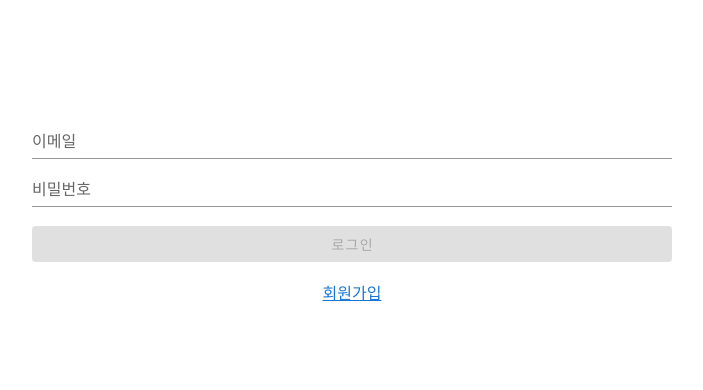
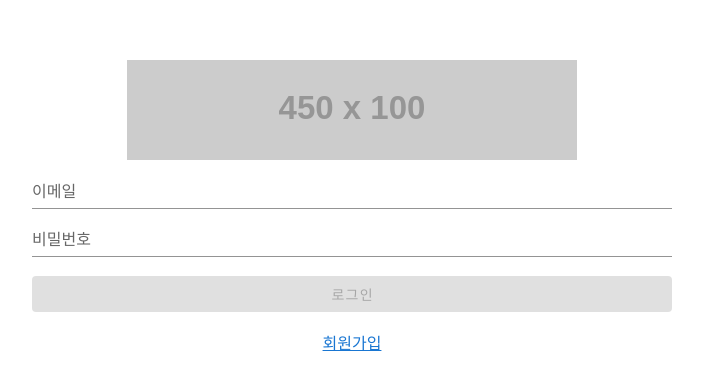
Before and after one commit to minsoo-web/db-admin-web, a Vue app: page /auth/sign-in in a window 1280 px wide. Shown: the part 192-582 px from the top of the page, without its empty margins (288-991 px from the left). Built offline with nearby package versions, Linux system fonts and the light colour scheme.

Commit message:
add: logo 추가

```diff
--- /dev/null
+++ b/src/components/Common/Logo.vue
@@ -0,0 +1,28 @@
+<template>
+  <div :style="imageStyle" class="logo-wrapper">
+    <img class="logo-image" src="https://via.placeholder.com/450x100" alt="" />
+  </div>
+</template>
+
+<script>
+  export default {
+    name: "Logo",
+    computed: {
+      imageStyle() {
+        return {
+          width: "450px",
+          height: "100px",
+        }
+      },
+    },
+  }
+</script>
+
+<style lang="scss" scoped>
+  .logo-wrapper {
+    .logo-image {
+      width: 100%;
+      height: 100%;
+    }
+  }
+</style>
--- a/src/views/auth/SignIn.vue
+++ b/src/views/auth/SignIn.vue
@@ -1,5 +1,8 @@
 <template>
   <section class="sign-in-form">
+    <div class="logo-container">
+      <Logo />
+    </div>
     <v-form v-model="emailPass">
       <v-text-field
         label="이메일"
@@ -33,7 +36,10 @@
 
 <script>
   import { mapActions } from "vuex"
+  import Logo from "@/components/Common/Logo.vue"
+
   export default {
+    components: { Logo },
     name: "SignIn",
     computed: {
       isComplete() {
@@ -72,6 +78,13 @@
   .sign-in-form {
     width: 50vw;
 
+    .logo-container {
+      width: 100%;
+      display: flex;
+      justify-content: center;
+      align-items: center;
+    }
+
     .button-wrapper {
       display: flex;
       flex-direction: column;
--- a/src/views/auth/SignUp.vue
+++ b/src/views/auth/SignUp.vue
@@ -45,7 +45,7 @@
         >
           회원가입
         </v-btn>
-        <router-link to="/login">로그인</router-link>
+        <router-link to="/auth/sign-in">로그인</router-link>
       </div>
     </v-form>
   </section>
```
